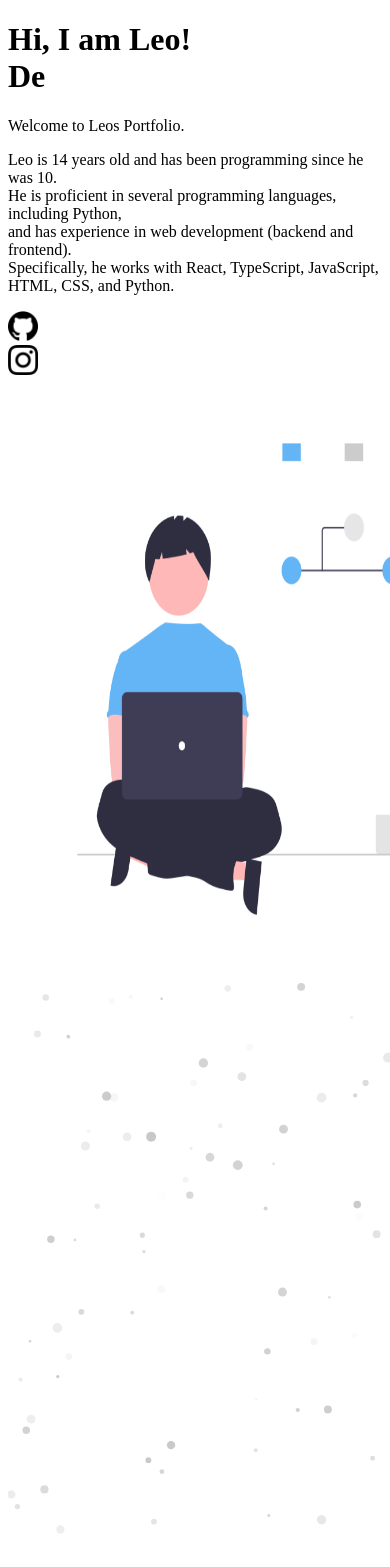
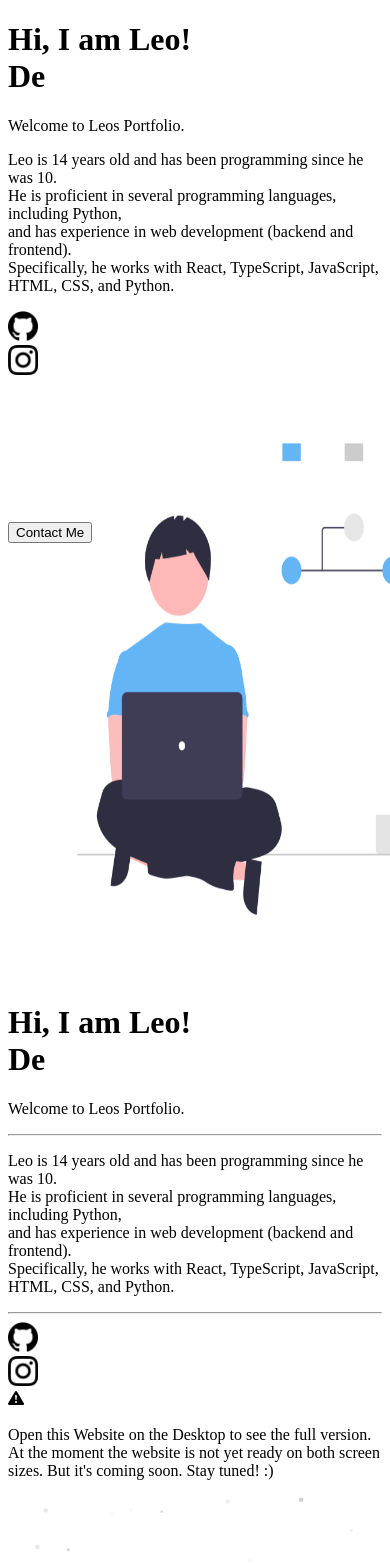
Before and after one commit to Leo17220310/MyWebsiteLeo, a Next.js app: page / in a window 390 px wide. Shown: the top 1567 px of the page. Built offline with nearby package versions, Linux system fonts and the light colour scheme.

Commit message:
new Mobile

```diff
--- a/src/components/ui/particles.tsx
+++ b/src/components/ui/particles.tsx
@@ -30,7 +30,7 @@ const ParticlesBackground: React.FC = () => {
         particlesArray.push({
           x: Math.random() * canvas.width,
           y: Math.random() * canvas.height,
-          size: Math.random() * 4 + 1,
+          size: Math.random() * 2 + 1,
           speedX: Math.random() * 2 * getRandomDirection(),
           speedY: Math.random() * 2 * getRandomDirection(),
           color: `rgba(200, 200, 200, ${Math.random()})`, // Blau
--- a/src/components/ui/typewriter-effect.tsx
+++ b/src/components/ui/typewriter-effect.tsx
@@ -69,7 +69,7 @@ export const TypewriterEffectSmooth: React.FC<TypewriterEffectSmoothProps> = ({
   return (
     <div className={cn('flex space-x-1 my-6', className)}>
       <div
-        className="text-blue-300 text-xs sm:text-base md:text-xl lg:text-3xl xl:text-5xl font-bold"
+        className="text-blue-300 text-3xl sm:text-base md:text-xl lg:text-3xl xl:text-5xl font-bold"
       >
         {displayText}
       </div>
@@ -78,7 +78,7 @@ export const TypewriterEffectSmooth: React.FC<TypewriterEffectSmoothProps> = ({
         animate={{ opacity: 1 }}
         transition={{ duration: 0.8, repeat: Infinity, repeatType: 'reverse' }}
         className={cn(
-          'block rounded-sm w-[4px] h-4 sm:h-6 xl:h-12 bg-blue-300',
+          'block rounded-sm w-[4px] h-[35px] sm:h-6 xl:h-12 bg-blue-300',
           cursorClassName
         )}
       ></motion.span>
--- a/src/pages/index.tsx
+++ b/src/pages/index.tsx
@@ -35,10 +35,8 @@ export default function Home() {
 
   return (
     <>
-      {/* Language not available */}
-      {/* <div>
-        <Language />
-      </div> */}
+      {/* Viewport Meta Tag */}
+      <meta name="viewport" content="width=device-width, initial-scale=1, maximum-scale=1, user-scalable=no" />
 
       {/* HOME INTRODUCTION */}
       <div>
@@ -52,23 +50,18 @@ export default function Home() {
       </div>
 
       {/* WEB DEV INFORMATION */}
-      <div id="web-dev-section" className="mt-[-300px]"> {/* Hier den Abstand anpassen */}
+      <div id="web-dev-section" className="mt-[-300px]">
         <WebDev />
       </div>
 
       {/* Python Experience Section */}
-      <div className="mb-20" id="python-section"> {/* Hier den Abstand anpassen */}
+      <div className="mb-20" id="python-section">
         <Python />
-        </div>
-
-      {/* Pricing */}
-      {/* <div className='mb-20' id="pricing-section">
-        <Pricing />
-      </div> */}
+      </div>
 
       {/* Home Navbar Item */}
       <div>
-        <button onClick={scrollToHome}>Home</button>
+        <button onClick={scrollToHome}></button>
       </div>
 
       {/* Navbar */}
--- a/src/sections/footer.tsx
+++ b/src/sections/footer.tsx
@@ -14,7 +14,7 @@ const Footer = () => {
   };
 
   return (
-    <footer className="mt-auto bg-gray-900 w-full dark:bg-neutral-950">
+    <><footer className="mt-auto bg-gray-900 w-full dark:bg-neutral-950 hidden md:block">
       <div className="flex flex-col items-center w-full max-w-[85rem] py-10 px-4 sm:px-6 lg:px-8 lg:pt-20 mx-auto">
         <div className="grid grid-cols-2 md:grid-cols-4 lg:grid-cols-5 gap-6 justify-center w-full">
           <div className="col-span-full lg:col-span-1">
@@ -128,7 +128,7 @@ const Footer = () => {
         </div>
         <div className="flex flex-col items-center mt-10 w-full">
           <p className="text-sm text-gray-400 dark:text-neutral-400 text-center">
-           <a href="https://www.flaticon.com/search?word=instagram">Icon credits: Freepik (Instagram)</a>and <a href="https://www.flaticon.com/search?word=github">Pixel perfect (GitHub) - Flaticon</a>
+            <a href="https://www.flaticon.com/search?word=instagram">Icon credits: Freepik (Instagram)</a>and <a href="https://www.flaticon.com/search?word=github">Pixel perfect (GitHub) - Flaticon</a>
           </p>
         </div>
 
@@ -138,7 +138,139 @@ const Footer = () => {
           </p>
         </div>
       </div>
-    </footer>
+
+
+
+
+
+
+
+
+    </footer><footer className="mt-[400px] bg-gray-900 w-full dark:bg-neutral-950 block md:hidden">
+        <div className="flex flex-col items-center w-full max-w-[85rem] py-10 px-4 sm:px-6 lg:px-8 lg:pt-20 mx-auto">
+          <div className="grid grid-cols-2 md:grid-cols-4 lg:grid-cols-5 gap-6 justify-center w-full">
+            <div className="col-span-full lg:col-span-1">
+              <a
+                className="flex-none text-xl font-semibold text-white"
+                href="#"
+                aria-label="Brand"
+              ></a>
+            </div>
+
+            <div className="col-span-1">
+              <h4 className="font-semibold text-gray-100">Products</h4>
+              <div className="mt-3 grid space-y-3">
+                <p>
+                  <a
+                    className="inline-flex gap-x-2 text-gray-400 hover:text-gray-200 dark:text-neutral-400 dark:hover:text-neutral-200"
+                    href="https://summarizer.kuehnle.me/"
+                    target="_blank"
+                    rel="noopener noreferrer"
+                  >
+                    Summarizer Website
+                  </a>
+                </p>
+                <p>
+                  <a
+                    className="inline-flex gap-x-2 text-gray-400 hover:text-gray-200 dark:text-neutral-400 dark:hover:text-neutral-200"
+                    href="https://leo17220310.github.io/Portfolio/"
+                    target="_blank"
+                    rel="noopener noreferrer"
+                  >
+                    Portfolio Website
+                  </a>
+                </p>
+                <p>
+                  <a
+                    className="inline-flex gap-x-2 text-gray-400 hover:text-gray-200 dark:text-neutral-400 dark:hover:text-neutral-200"
+                    href="https://leo-radtke.me/"
+                    target="_blank"
+                    rel="noopener noreferrer"
+                  >
+                    This Website
+                  </a>
+                </p>
+              </div>
+            </div>
+
+            <div className="col-span-1">
+              <h4 className="font-semibold text-gray-100">Socials</h4>
+              <div className="mt-3 grid space-y-3">
+                <p>
+                  <a
+                    className="inline-flex gap-x-2 text-gray-400 hover:text-gray-200 dark:text-neutral-400 dark:hover:text-neutral-200"
+                    href="https://www.instagram.com/leo22031017/"
+                    target="_blank"
+                    rel="noopener noreferrer"
+                  >
+                    Instagram
+                  </a>
+                </p>
+                <p>
+                  <button
+                    className="inline-flex gap-x-2 text-gray-400 hover:text-gray-200 dark:text-neutral-400 dark:hover:text-neutral-200"
+                    onClick={() => copyToClipboard("leo220317")}
+                  >
+                    Snapchat
+                  </button>
+                </p>
+              </div>
+            </div>
+
+            <div className="col-span-1">
+              <h4 className="font-semibold text-gray-100">Contact</h4>
+              <div className="mt-3 grid space-y-3">
+                <p>
+                  <a
+                    className="inline-flex gap-x-2 text-gray-400 hover:text-gray-200 dark:text-neutral-400 dark:hover:text-neutral-200"
+                    href="mailto:leo.radtke.info@gmail.com"
+                  >
+                    Management E-mail
+                  </a>
+                </p>
+              </div>
+            </div>
+
+            <div className="col-span-1">
+              <h4 className="font-semibold text-gray-100">
+                Website-Development & Support
+              </h4>
+              <div className="mt-3 grid space-y-3">
+                <p>
+                  <a
+                    className="inline-flex gap-x-2 text-gray-400 hover:text-gray-200 dark:text-neutral-400 dark:hover:text-neutral-200"
+                    href="#"
+                  >
+                    Linktree
+                  </a>
+                  <span className="inline ms-1 text-xs bg-blue-700 text-white py-1 px-2 rounded-lg ml-[10px]">
+                    Coming Soon
+                  </span>
+                </p>
+                <p>
+                  <a
+                    className="inline-flex gap-x-2 text-gray-400 hover:text-gray-200 dark:text-neutral-400 dark:hover:text-neutral-200"
+                    href="mailto:leo.radtke.info@gmail.com"
+                  >
+                    Contact
+                  </a>
+                </p>
+              </div>
+            </div>
+          </div>
+          <div className="flex flex-col items-center mt-10 w-full">
+            <p className="text-sm text-gray-400 dark:text-neutral-400 text-center">
+              <a href="https://www.flaticon.com/search?word=instagram">Icon credits: Freepik (Instagram)</a>and <a href="https://www.flaticon.com/search?word=github">Pixel perfect (GitHub) - Flaticon</a>
+            </p>
+          </div>
+
+          <div className="flex flex-col items-center mt-10 w-full">
+            <p className="text-sm text-gray-400 dark:text-neutral-400 text-center">
+              All content on this website is copyrighted © 2024 Leo Radtke.
+            </p>
+          </div>
+        </div>
+      </footer></>
   );
 };
 
--- a/src/sections/intruduction.tsx
+++ b/src/sections/intruduction.tsx
@@ -54,9 +54,10 @@ const Intruductions = () => {
   }, []);
 
   return (
-
+    <>
+      <div className="hidden md:block">
         <div className={`${styles.content} ${showContent ? styles.show : ""}`}>
-      <div className="mt-[200px] ml-[210px] sm:mt-[300px] sm:ml-[210px] text-5xl font-bold text-black">
+          <div className="mt-[200px] ml-[210px] sm:mt-[300px] sm:ml-[210px] text-5xl font-bold text-black ">
             <h1>
               Hi, I am Leo!
               <span className="text-indigo-600">
@@ -64,21 +65,23 @@ const Intruductions = () => {
               </span>
             </h1>
           </div>
-      <div className={`${styles.content} ${showContent ? styles.show : ""}`}>
+          <div
+            className={`${styles.content} ${showContent ? styles.show : ""}`}
+          >
             <div className="mt-[-200px] ml-[210px] text-black font-bold">
               <p className="text-white-700 text-sm sm:text-base font-medium">
                 Welcome to Leos{" "}
                 <span className="text-blue-300 font-bold">Portfolio.</span>
               </p>
             </div>
-      <div
-        className="text-black mt-[200px] ml-[210px] sm:mt-[200px] sm:ml-[210px]"
-      >
+            <div className="text-black mt-[200px] ml-[210px] sm:mt-[200px] sm:ml-[210px]">
               <p>
-          Leo is 14 years old and has been programming since he was 10. <br />
-          He is proficient in several programming languages, including Python,{" "}
+                Leo is 14 years old and has been programming since he was 10.{" "}
                 <br />
-          and has experience in web development (backend and frontend). <br />
+                He is proficient in several programming languages, including
+                Python, <br />
+                and has experience in web development (backend and frontend).{" "}
+                <br />
                 Specifically, he works with React, TypeScript, JavaScript, HTML,
                 CSS, and Python.
               </p>
@@ -86,7 +89,9 @@ const Intruductions = () => {
             <div className={`${styles.buttonContainer}`}>
               <div className="mt-[30px] ml-[210px]">
                 <Button
-          className={`text-black rounded-full hover:bg-blue-200 hover:shadow-xl hover:shadow-blue-300 ${showContent ? styles.slideIn : ""}`}
+                  className={`text-black rounded-full hover:bg-blue-200 hover:shadow-xl hover:shadow-blue-300 ${
+                    showContent ? styles.slideIn : ""
+                  }`}
                   variant="outline"
                   onClick={handleContactMeClick}
                 >
@@ -96,19 +101,31 @@ const Intruductions = () => {
             </div>
           </div>
 
-    <div  className={`ml-[340px] mt-[44px] ${showContent ? styles.slideIn : ""}`}>
+          <div
+            className={`ml-[340px] mt-[44px] ${
+              showContent ? styles.slideIn : ""
+            }`}
+          >
             <a href="https://github.com/Leo17220310">
               <img src="/git.png" alt="Git" width={30} height={30} />
             </a>
           </div>
 
-      <div  className={`ml-[390px] mt-[-29px] ${showContent ? styles.slideIn : ""}`}>
+          <div
+            className={`ml-[390px] mt-[-29px] ${
+              showContent ? styles.slideIn : ""
+            }`}
+          >
             <a href="https://www.instagram.com/leo22031017/">
               <img src="/instaa.png" alt="Git" width={30} height={30} />
             </a>
           </div>
 
-      <div className={`w-[700px] h-[800px] mt-[-410px] ml-[1100px] ${showContent ? styles.slideIn : ""}`}>
+          <div
+            className={`w-[700px] h-[800px] mt-[-410px] ml-[1100px] ${
+              showContent ? styles.slideIn : ""
+            }`}
+          >
             <img
               src="/coder.png"
               className="small-logo "
@@ -118,7 +135,86 @@ const Intruductions = () => {
             />
           </div>
         </div>
+      </div>{" "}
+      <div className="block md:hidden">
+        <div className={`${styles.content} ${showContent ? styles.show : ""}`}>
+          <div className="mt-[100px] text-center text-5xl font-bold text-black ">
+            <h1>
+              Hi, I am Leo!
+              <span className="text-indigo-600 flex justify-center ">
+                <TypewriterEffectSmooth words={words} />
+              </span>
+            </h1>
+          </div>
+          <div
+            className={`${styles.content} ${showContent ? styles.show : ""}`}
+          >
+            <div className="mt-[-200px] ml-[210px] text-black font-bold ">
+              <p className="text-white-700 text-sm sm:text-base font-medium ml-[-90px]">
+                Welcome to Leos{" "}
+                <span className="text-blue-300 font-bold">Portfolio.</span>
+              </p>
+            </div>
+          </div>
+        </div>
 
+
+
+        <div className="text-black mt-[200px] ml-[60px] mr-[50px] sm:mt-[200px] sm:ml-[210px] mb-4 ">
+        <hr className="mb-4"></hr>
+          <p >
+            Leo is 14 years old and has been programming since he was 10. <br />
+            He is proficient in several programming languages, including Python,{" "}
+            <br />
+            and has experience in web development (backend and frontend). <br />
+            Specifically, he works with React, TypeScript, JavaScript, HTML,
+            CSS, and Python.
+          </p>
+        </div>
+        <div className={` ${styles.buttonContainer}`}>
+          <div className="mt-[30px] ml-[60px] md:hidden block">
+            <Button
+              className={`text-black rounded-full hover:bg-blue-200 hover:shadow-xl hover:shadow-blue-300 ${
+                showContent ? styles.slideIn : ""
+              }`}
+              variant="outline"
+              onClick={handleContactMeClick}
+            >
+              Contact Me
+            </Button>
+          </div>
+        </div>
+      </div>
+      <hr className="block md:hidden"></hr>
+      <div
+        className={`ml-[200px] mt-[35px] ${showContent ? styles.slideIn : ""}`}
+      >
+        <a href="https://github.com/Leo17220310">
+          <img src="/git.png" alt="Git" width={30} height={30} />
+        </a>
+      </div>
+      <div
+        className={`ml-[250px] mt-[-29px] ${showContent ? styles.slideIn : ""}`}
+      >
+        <a href="https://www.instagram.com/leo22031017/">
+          <img src="/instaa.png" alt="Git" width={30} height={30} />
+        </a>
+      </div>
+      <div className=" block md:hidden">
+
+        <span className="ml-[175px] mt-[60px] mb-4 inline-flex justify-center items-center size-[62px] rounded-full border-4 border-blue-200 bg-blue-200 text-blue-300 dark:bg-yellow-700 dark:border-yellow-600 dark:text-yellow-100">
+          <svg className="flex-shrink-0 size-5" xmlns="http://www.w3.org/2000/svg" width="16" height="16" fill="currentColor" viewBox="0 0 16 16">
+            <path d="M8.982 1.566a1.13 1.13 0 0 0-1.96 0L.165 13.233c-.457.778.091 1.767.98 1.767h13.713c.889 0 1.438-.99.98-1.767L8.982 1.566zM8 5c.535 0 .954.462.9.995l-.35 3.507a.552.552 0 0 1-1.1 0L7.1 5.995A.905.905 0 0 1 8 5zm.002 6a1 1 0 1 1 0 2 1 1 0 0 1 0-2z"/>
+          </svg>
+        </span>
+
+        <p className="p-4 m-[10px] border-4 mt-[-10px] mt-[60px] border-blue-300">
+          Open this Website on the Desktop to see the full version. At the
+          moment the website is not yet ready on both screen sizes. But it's
+          coming soon. <span className="font-bold text-blue-300"> Stay tuned! :) </span>
+        </p>
+      </div>{" "}
+    </>
   );
 };
 
--- a/src/sections/python.tsx
+++ b/src/sections/python.tsx
@@ -331,7 +331,7 @@ const Python: React.FC = () => {
 
   return (
     <>
-      <div className="relative mt-300px]">
+      <div className="relative hidden md:block">
        <ParticlesBackground />
 
 
--- a/src/sections/webdev.tsx
+++ b/src/sections/webdev.tsx
@@ -24,7 +24,7 @@ const WebDev = () => {
 
   return (
     <>
-      <div className="relative mt-[-300px]">
+       <div className="relative hidden md:block mt-[-300px]">
        <ParticlesBackground />
 
 
```
Lines whose indentation alone changed are shown as unchanged.
